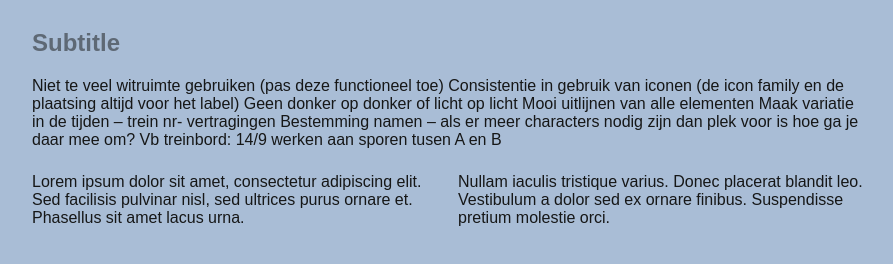
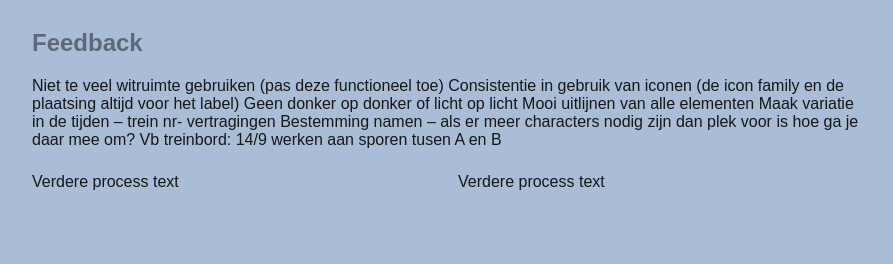
Before and after one commit to Lindsy-Sanneh/projectdocs_SannehL, a plain HTML site: page week3.html in a window 1280 px wide. Shown: the part 466-730 px from the top of the page, without its empty margins (192-1085 px from the left). Drawn offline with Linux system fonts and the light colour scheme; a web font is replaced by a local one.

Commit message:
correcties 5

```diff
--- a/week3.html
+++ b/week3.html
@@ -25,7 +25,7 @@
         </div>
         <page>
             <h1>Week 1</h1>
-            <h2>Subtitle</h2>
+            <h2>Feedback</h2>
             <p>
                 Niet te veel witruimte gebruiken (pas deze functioneel toe)
 
@@ -45,12 +45,12 @@ Vb treinbord: 14/9 werken aan sporen tusen A en B
             <div class="two-columns">
                 <div class="column">
                     <p>
-                        Lorem ipsum dolor sit amet, consectetur adipiscing elit. Sed facilisis pulvinar nisl, sed ultrices purus ornare et. Phasellus sit amet lacus urna.
+                        Verdere process text
                     </p>
                 </div>
                 <div class="column">
                     <p>
-                        Nullam iaculis tristique varius. Donec placerat blandit leo. Vestibulum a dolor sed ex ornare finibus. Suspendisse pretium molestie orci.
+                       Verdere process text
                     </p>
                 </div>
             </div>
```
